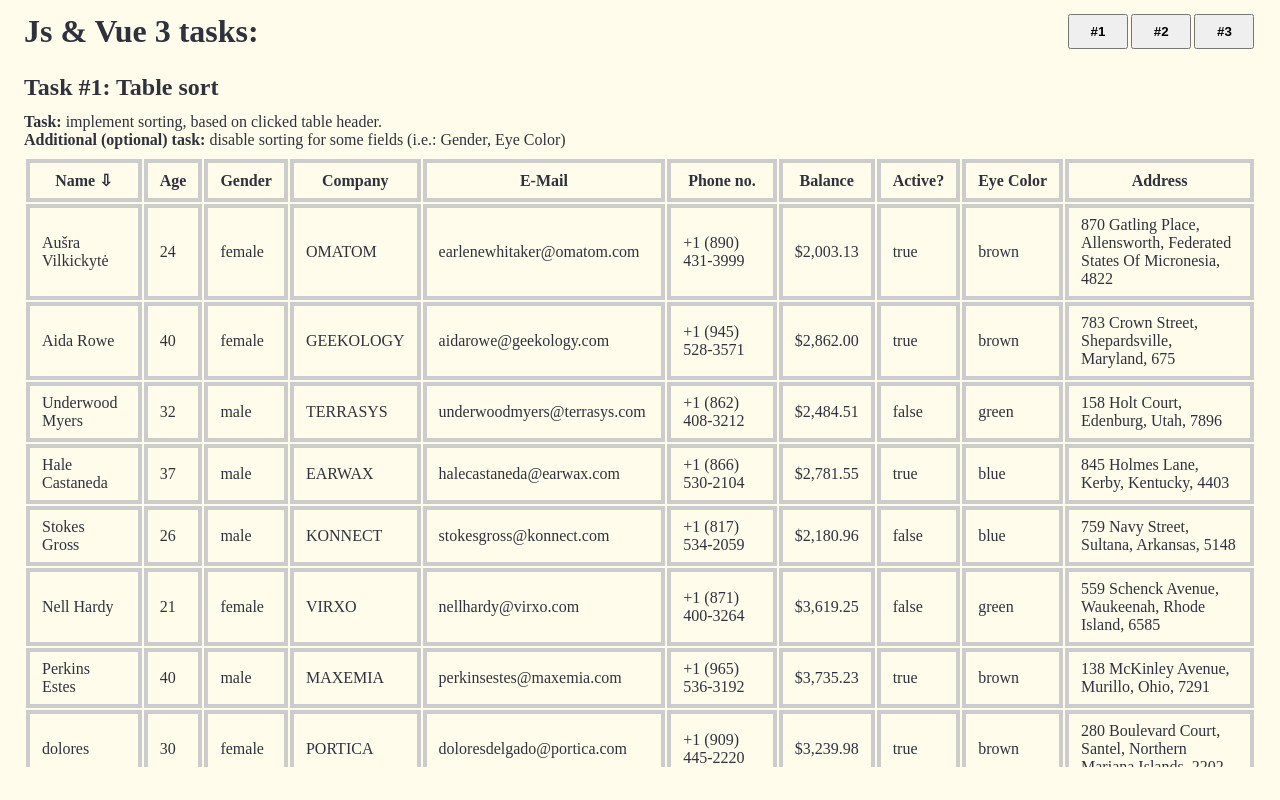
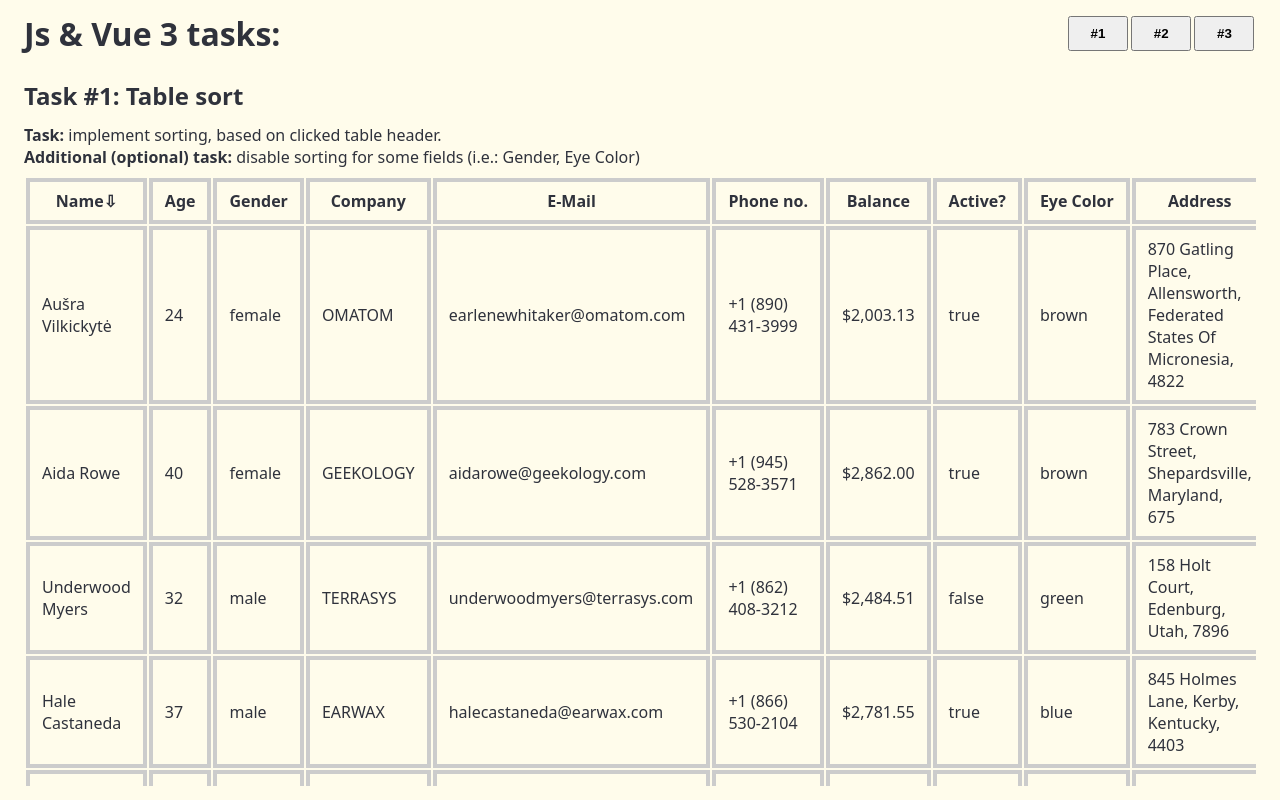
Before and after one commit to darkwingdck/vue3-tasks, a Vue app: page / in a window 1280 px wide. Built offline with nearby package versions, Linux system fonts and the light colour scheme.

Commit message:
feat: task 1

```diff
--- /dev/null
+++ b/src/constants.js
@@ -0,0 +1 @@
+export const disabledSortProps = ['eyeColor', 'gender']
--- a/src/store.js
+++ b/src/store.js
@@ -1,4 +1,6 @@
 import { createStore } from 'vuex'
+
+import { disabledSortProps } from './constants'
 
 import storeData from './storeData.json'
 
@@ -7,5 +9,28 @@ export default () => createStore({
     return {
       users: storeData.users,
     }
-  }
+  },
+
+  mutations: {
+    setUsers(state, newUsers) {
+      state.users = newUsers
+    },
+  },
+
+  actions: {
+    sortUsers({ state, commit }, { sortBy, sortDesc }) {
+      if (disabledSortProps.includes(sortBy)) return;
+
+      const sortedUsers = state.users.sort(
+        (user1, user2) => {
+          if (sortDesc) {
+            [user1, user2] = [user2, user1]
+          }
+
+          return String(user2[sortBy]).localeCompare(String(user1[sortBy]))
+        },
+      )
+      commit('setUsers', sortedUsers)
+    },
+  },
 })
--- a/src/style.sass
+++ b/src/style.sass
@@ -1,4 +1,5 @@
 body
+  font-family: system-ui, -apple-system, BlinkMacSystemFont, 'Segoe UI', Roboto, Oxygen, Ubuntu, Cantarell, 'Open Sans', 'Helvetica Neue', sans-serif
   color: #2f323c
   background: #fffceb
   padding: 0
--- a/src/tasks/Task1.vue
+++ b/src/tasks/Task1.vue
@@ -23,10 +23,7 @@
               @keydown.enter="onSort(header.prop)"
               @keydown.space.prevent="onSort(header.prop)"
             >
-              {{ header.text }}
-              {{ sortBy === header.prop
-                ? (sortDesc ? "⇧" : "⇩")
-                : "" }}
+              {{ headerText(header) }}
             </th>
           </tr>
         </thead>
@@ -48,6 +45,7 @@
 <script setup>
 import { ref } from 'vue'
 import { useStore } from 'vuex'
+import { disabledSortProps } from '../constants'
 
 const store = useStore()
 const users = store.state.users
@@ -74,6 +72,16 @@ const onSort = (prop) => {
     sortBy.value = prop
     sortDesc.value = false
   }
+  store.dispatch('sortUsers', { sortBy: sortBy.value, sortDesc: sortDesc.value})
+}
+const headerText = (header) => {
+  let text = header.text;
+  if (disabledSortProps.includes(header.prop)) return text;
+
+  if (sortBy.value === header.prop) {
+    text += (sortDesc.value ? "⇧" : "⇩")
+  }
+  return text
 }
 </script>
 
@@ -102,4 +110,5 @@ td, th
 th
   cursor: pointer
   white-space: nowrap
+  user-select: none
 </style>
```
